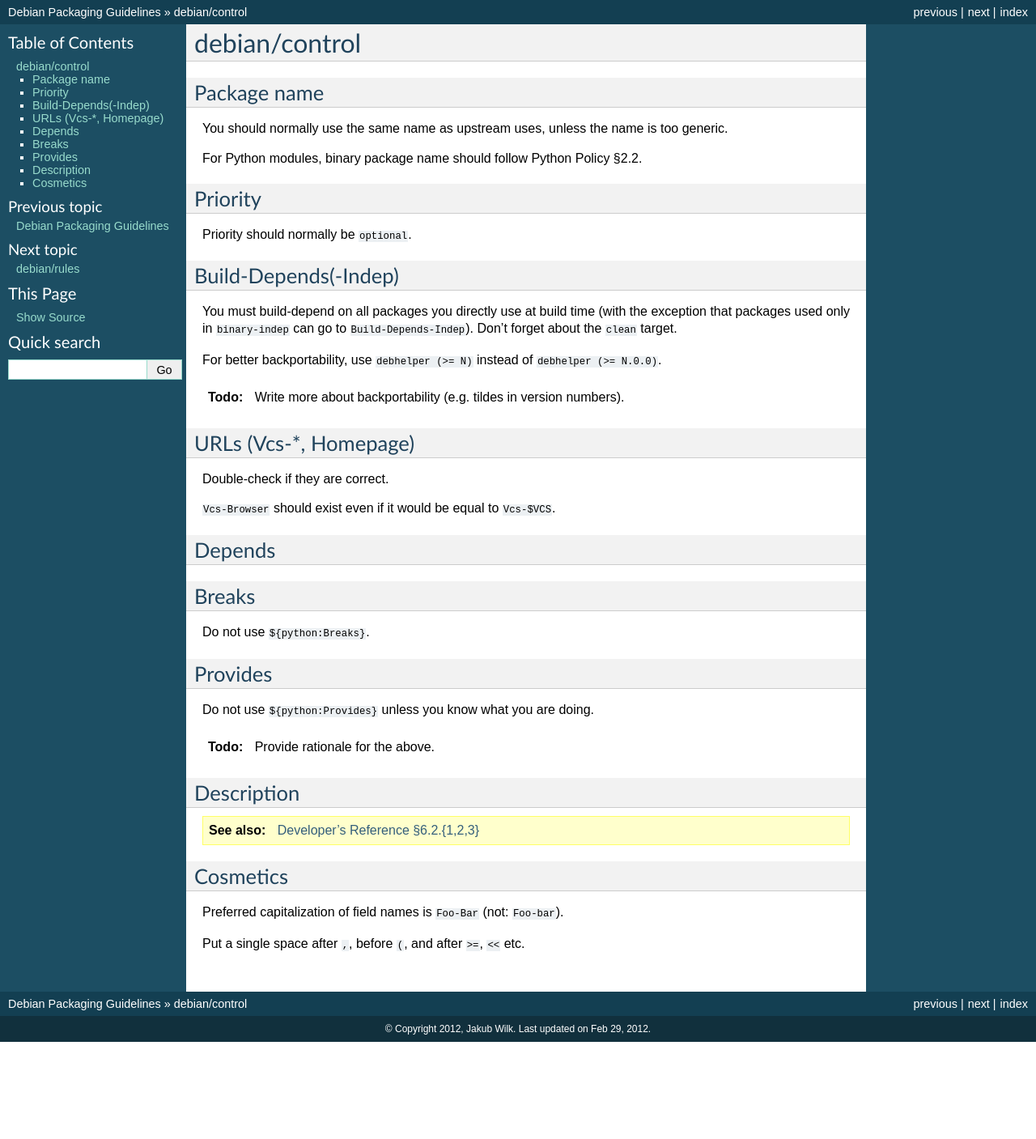
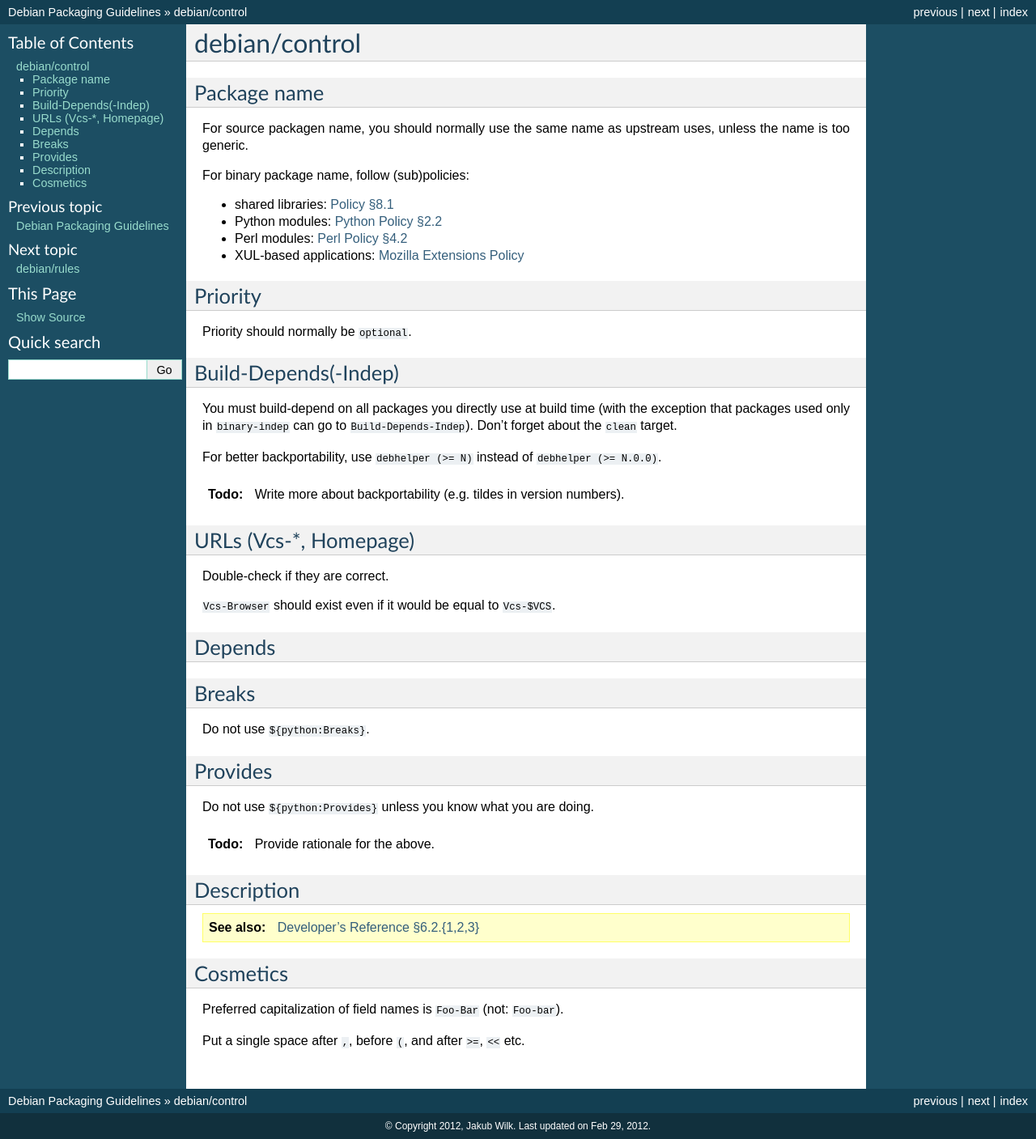
Before and after one commit to jwilk-archive/debian-packaging-guidelines, a Sphinx documentation site: the page built from source/debian-control.txt, in a window 1280 px wide. Shown: the whole page at 81% size. Built offline with Sphinx 7.4.7, drawn with Linux system fonts in a browser that asks for light colours; before the commit the page ends 1287 px from its top, so only the background shows below that.

Commit message:
More about choosing package name.

```diff
--- a/source/debian-control.txt
+++ b/source/debian-control.txt
@@ -3,10 +3,15 @@ debian/control
 
 Package name
 ------------
-You should normally use the same name as upstream uses, unless the name is too
-generic.
+For source packagen name, you should normally use the same name as upstream
+uses, unless the name is too generic.
 
-For Python modules, binary package name should follow Python Policy §2.2.
+For binary package name, follow (sub)policies:
+
+- shared libraries: `Policy §8.1 <http://www.debian.org/doc/debian-policy/ch-sharedlibs.html#s-sharedlibs-runtime>`_
+- Python modules: `Python Policy §2.2 <http://www.debian.org/doc/packaging-manuals/python-policy/ch-module_packages.html#s-package_names>`_
+- Perl modules: `Perl Policy §4.2 <http://www.debian.org/doc/packaging-manuals/perl-policy/ch-module_packages.html#s-package_names>`_
+- XUL-based applications: `Mozilla Extensions Policy <http://wiki.debian.org/Mozilla/ExtensionsPolicy>`_
 
 Priority
 --------
```
